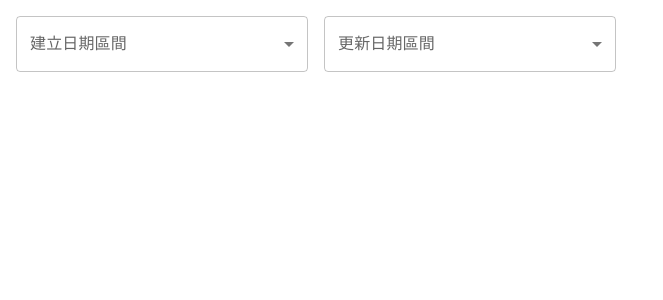
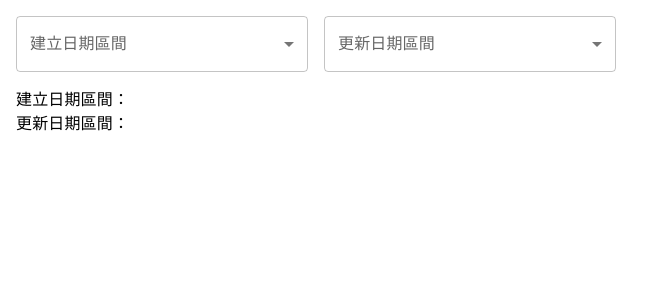
Before and after one commit to tzynwang/react-double-date-range, a React (Create React App) app: page / in a window 1280 px wide. Shown: the top 300 px of the page, without its empty margins (0-663 px from the left). Built offline with nearby package versions, Linux system fonts and the light colour scheme.

Commit message:
[feat] Log queryParams in App

```diff
--- a/src/components/App/index.tsx
+++ b/src/components/App/index.tsx
@@ -1,11 +1,49 @@
-import React, { memo } from 'react'
+import React, { memo, useState, useMemo } from 'react'
 
 import FilterRangeSelector from '@Components/Common/FilterRangeSelector'
 
+import Stack from '@mui/material/Stack'
+import Typography from '@mui/material/Typography'
+
+import { Query } from './types'
+
+const INITIAL_QUERY: Query = {
+  createdAt: { gte: '', lt: '' },
+  updatedAt: { gte: '', lt: '' }
+}
+
 function App(): React.ReactElement {
+  const [queryParams, setQueryParams] = useState<Query>(INITIAL_QUERY)
+  const range = useMemo(
+    () => ({
+      createdAt:
+        queryParams.createdAt.gte && queryParams.createdAt.lt
+          ? `${queryParams.createdAt.gte}～${queryParams.createdAt.lt}`
+          : null,
+      updatedAt:
+        queryParams.updatedAt.gte && queryParams.updatedAt.lt
+          ? `${queryParams.updatedAt.gte}～${queryParams.updatedAt.lt}`
+          : null
+    }),
+    [queryParams]
+  )
+
   return (
     <main>
-      <FilterRangeSelector />
+      <Stack
+        spacing={2}
+        direction="row"
+        sx={{ width: '600px', margin: '1rem' }}
+      >
+        <FilterRangeSelector
+          queryParams={queryParams}
+          setQueryParams={setQueryParams}
+        />
+      </Stack>
+      <Stack sx={{ width: '600px', margin: '1rem' }}>
+        <Typography>建立日期區間：{range.createdAt}</Typography>
+        <Typography>更新日期區間：{range.updatedAt}</Typography>
+      </Stack>
     </main>
   )
 }
--- a/src/components/Common/FilterRangeSelector/index.tsx
+++ b/src/components/Common/FilterRangeSelector/index.tsx
@@ -5,17 +5,13 @@ import Selector from '@Components/Base/Select'
 import DateRangeCalender from '@Components/Base/DateRangeCalender'
 import { DATE_RANGE } from '@Components/GeneralModel'
 
-import Stack from '@mui/material/Stack'
 import { SelectChangeEvent } from '@mui/material/Select'
+
+import { FilterRangeSelectorProps } from './types'
 
 const INITIAL_DATE = {
   createdAt: DATE_RANGE.CLEAR,
   updatedAt: DATE_RANGE.CLEAR
-}
-
-const INITIAL_QUERY = {
-  createdAt: { gte: '', lt: '' },
-  updatedAt: { gte: '', lt: '' }
 }
 
 const CALENDER: {
@@ -26,9 +22,11 @@ const CALENDER: {
   updatedAt: { gte: null, lt: null }
 }
 
-function FilterRangeSelector(): React.ReactElement {
+function FilterRangeSelector(
+  props: FilterRangeSelectorProps
+): React.ReactElement {
   // states
-  const [queryParams, setQueryParams] = useState(INITIAL_QUERY)
+  const { queryParams, setQueryParams } = props
   const [dateRange, setDateRange] = useState(INITIAL_DATE)
   const [calenderFor, setCalenderFor] =
     useState<'createdAt' | 'updatedAt' | ''>('')
@@ -99,8 +97,8 @@ function FilterRangeSelector(): React.ReactElement {
       setQueryParams((prev) => ({
         ...prev,
         createdAt: {
-          gte: dayjs(calender.createdAt.gte).format('YYYY-MM-DD'),
-          lt: dayjs(calender.createdAt.lt).format('YYYY-MM-DD')
+          gte: dayjs(calender.createdAt.gte).format('YYYY年MM月DD日'),
+          lt: dayjs(calender.createdAt.lt).format('YYYY年MM月DD日')
         }
       }))
       setCalenderDialogC(false)
@@ -109,8 +107,8 @@ function FilterRangeSelector(): React.ReactElement {
       setQueryParams((prev) => ({
         ...prev,
         updatedAt: {
-          gte: dayjs(calender.updatedAt.gte).format('YYYY-MM-DD'),
-          lt: dayjs(calender.updatedAt.lt).format('YYYY-MM-DD')
+          gte: dayjs(calender.updatedAt.gte).format('YYYY年MM月DD日'),
+          lt: dayjs(calender.updatedAt.lt).format('YYYY年MM月DD日')
         }
       }))
       setCalenderDialogU(false)
@@ -120,23 +118,14 @@ function FilterRangeSelector(): React.ReactElement {
   // hooks
   useEffect(() => {
     let c = { gte: '', lt: '' }
-    let u = { gte: '', lt: '' }
 
     // if 1, 7, 30, 90
     if (dateRange.createdAt.length && !Number.isNaN(+dateRange.createdAt)) {
       c = {
         gte: dayjs()
           .add(-+dateRange.createdAt, 'day')
-          .format('YYYY-MM-DD'),
-        lt: dayjs().format('YYYY-MM-DD')
-      }
-    }
-    if (dateRange.updatedAt.length && !Number.isNaN(+dateRange.updatedAt)) {
-      u = {
-        gte: dayjs()
-          .add(-+dateRange.updatedAt, 'day')
-          .format('YYYY-MM-DD'),
-        lt: dayjs().format('YYYY-MM-DD')
+          .format('YYYY年MM月DD日'),
+        lt: dayjs().format('YYYY年MM月DD日')
       }
     }
 
@@ -145,15 +134,38 @@ function FilterRangeSelector(): React.ReactElement {
       setCalenderFor('createdAt')
       setCalenderDialogC(true)
     }
+
+    // if clear, remove date range info
+    if (!dateRange.createdAt.length) {
+      c = { gte: '', lt: '' }
+    }
+
+    // finally, set queryParams
+    setQueryParams((prev) => ({
+      ...prev,
+      createdAt: { ...c }
+    }))
+  }, [dateRange.createdAt])
+  useEffect(() => {
+    let u = { gte: '', lt: '' }
+
+    // if 1, 7, 30, 90
+    if (dateRange.updatedAt.length && !Number.isNaN(+dateRange.updatedAt)) {
+      u = {
+        gte: dayjs()
+          .add(-+dateRange.updatedAt, 'day')
+          .format('YYYY年MM月DD日'),
+        lt: dayjs().format('YYYY年MM月DD日')
+      }
+    }
+
+    // if custom, open calender
     if (dateRange.updatedAt === DATE_RANGE.CUSTOM) {
       setCalenderFor('updatedAt')
       setCalenderDialogU(true)
     }
 
     // if clear, remove date range info
-    if (!dateRange.createdAt.length) {
-      c = { gte: '', lt: '' }
-    }
     if (!dateRange.updatedAt.length) {
       u = { gte: '', lt: '' }
     }
@@ -161,10 +173,9 @@ function FilterRangeSelector(): React.ReactElement {
     // finally, set queryParams
     setQueryParams((prev) => ({
       ...prev,
-      createdAt: { ...c },
       updatedAt: { ...u }
     }))
-  }, [dateRange])
+  }, [dateRange.updatedAt])
   useEffect(() => {
     console.log(queryParams)
   }, [queryParams])
@@ -172,11 +183,6 @@ function FilterRangeSelector(): React.ReactElement {
   // main
   return (
     <React.Fragment>
-      <Stack
-        spacing={2}
-        direction="row"
-        sx={{ width: '600px', margin: '1rem' }}
-      >
       <Selector
         label={'建立日期區間'}
         selectLabelId={'createdAtLabel'}
@@ -189,7 +195,6 @@ function FilterRangeSelector(): React.ReactElement {
         value={dateRange.updatedAt}
         handleChange={handleChange('updatedAt')}
       />
-      </Stack>
       <DateRangeCalender
         open={calenderDialogC}
         calenderFor={'createdAt'}
--- a/src/components/Common/FilterRangeSelector/types.d.ts
+++ b/src/components/Common/FilterRangeSelector/types.d.ts
@@ -1,3 +1,9 @@
 import { DATE_RANGE } from '@Components/GeneralModel'
+import { Query } from '@Components/App/types'
+
+export interface FilterRangeSelectorProps {
+  queryParams: Query
+  setQueryParams: React.Dispatch<React.SetStateAction<Query>>
+}
 
 export { DATE_RANGE }
```
Also changed, not shown: src/components/App/types.d.ts (added, +10 -0 lines). Lines whose indentation alone changed are shown as unchanged.
